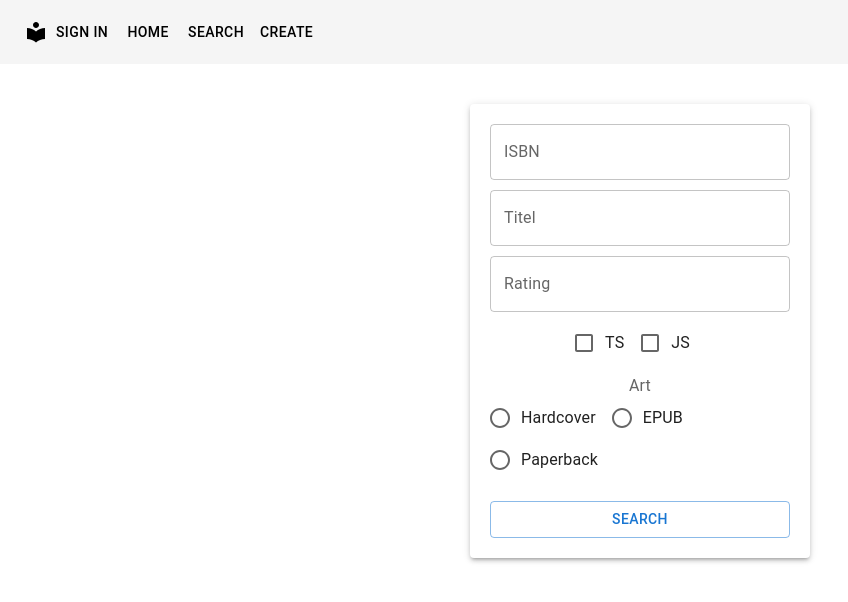
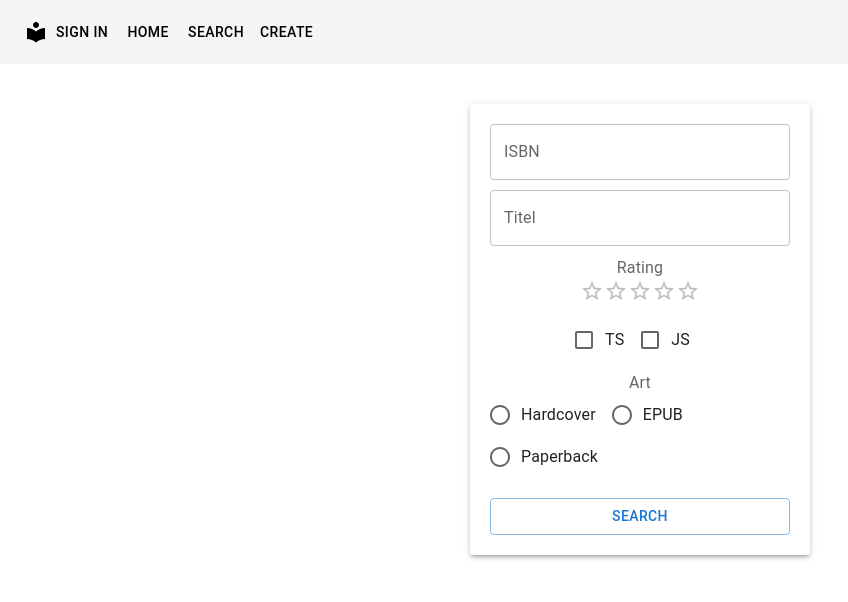
Before and after one commit to rirag12345/SWE-Abgabe-2-Gruppe-1, a React (Vite) app: page /search-results in a window 1280 px wide. Shown: the top 602 px of the page, without its empty margins (0-848 px from the left). Built offline with nearby package versions, Linux system fonts and the light colour scheme.

Commit message:
Added "Rating" Star-Template MUI

```diff
--- a/src/components/SearchBookButton.tsx
+++ b/src/components/SearchBookButton.tsx
@@ -1,4 +1,16 @@
-import { Button, Box, Paper, TextField, Checkbox, FormControlLabel, Radio, RadioGroup, FormControl, FormLabel } from '@mui/material';
+import {
+  Button,
+  Box,
+  Paper,
+  TextField,
+  Checkbox,
+  FormControlLabel,
+  Radio,
+  RadioGroup,
+  FormControl,
+  FormLabel,
+} from '@mui/material';
+import Rating from '@mui/material/Rating';
 import { useState } from 'react';
 import PropTypes from 'prop-types';
 
@@ -9,7 +21,7 @@ interface SearchBookButtonProps {
 const SearchBookButton: React.FC<SearchBookButtonProps> = ({ onSearch }) => {
   const [isbn, setIsbn] = useState('');
   const [title, setTitle] = useState('');
-  const [rating, setRating] = useState('');
+  const [rating, setRating] = useState<number | null>(null);
   const [tsChecked, setTsChecked] = useState(false);
   const [jsChecked, setJsChecked] = useState(false);
   const [format, setFormat] = useState('');
@@ -18,7 +30,7 @@ const SearchBookButton: React.FC<SearchBookButtonProps> = ({ onSearch }) => {
     const criteria = {
       isbn,
       title,
-      rating,
+      rating: rating ? rating.toString() : '',
       tsChecked,
       jsChecked,
       format,
@@ -34,7 +46,9 @@ const SearchBookButton: React.FC<SearchBookButtonProps> = ({ onSearch }) => {
           variant="outlined"
           fullWidth
           value={isbn}
-          onChange={(e) => { setIsbn(e.target.value); }}
+          onChange={(e) => {
+            setIsbn(e.target.value);
+          }}
           style={{ marginBottom: '10px' }}
         />
         <TextField
@@ -42,17 +56,22 @@ const SearchBookButton: React.FC<SearchBookButtonProps> = ({ onSearch }) => {
           variant="outlined"
           fullWidth
           value={title}
-          onChange={(e) => { setTitle(e.target.value); }}
+          onChange={(e) => {
+            setTitle(e.target.value);
+          }}
           style={{ marginBottom: '10px' }}
         />
-        <TextField
-          label="Rating"
-          variant="outlined"
-          fullWidth
-          value={rating}
-          onChange={(e) => { setRating(e.target.value); }}
-          style={{ marginBottom: '10px' }}
-        />
+        <Box style={{ marginBottom: '10px' }}>
+          <FormLabel component="legend">Rating</FormLabel>
+          <Rating
+            name="search-rating"
+            value={rating}
+            precision={0.5}
+            onChange={(_event, newValue) => {
+              setRating(newValue);
+            }}
+          />
+        </Box>
         <FormControlLabel
           control={<Checkbox checked={tsChecked} onChange={(e) => { setTsChecked(e.target.checked); }} />}
           label="TS"
@@ -66,14 +85,18 @@ const SearchBookButton: React.FC<SearchBookButtonProps> = ({ onSearch }) => {
           <RadioGroup
             row
             value={format}
-            onChange={(e) => { setFormat(e.target.value); }}
+            onChange={(e) => {
+              setFormat(e.target.value);
+            }}
           >
             <FormControlLabel value="HARDCOVER" control={<Radio />} label="Hardcover" />
             <FormControlLabel value="EPUB" control={<Radio />} label="EPUB" />
             <FormControlLabel value="PAPERBACK" control={<Radio />} label="Paperback" />
           </RadioGroup>
         </FormControl>
-        <Button variant="outlined" onClick={handleSearch} fullWidth style={{ marginTop: '20px' }}>Search</Button>
+        <Button variant="outlined" onClick={handleSearch} fullWidth style={{ marginTop: '20px' }}>
+          Search
+        </Button>
       </Paper>
     </Box>
   );
```
